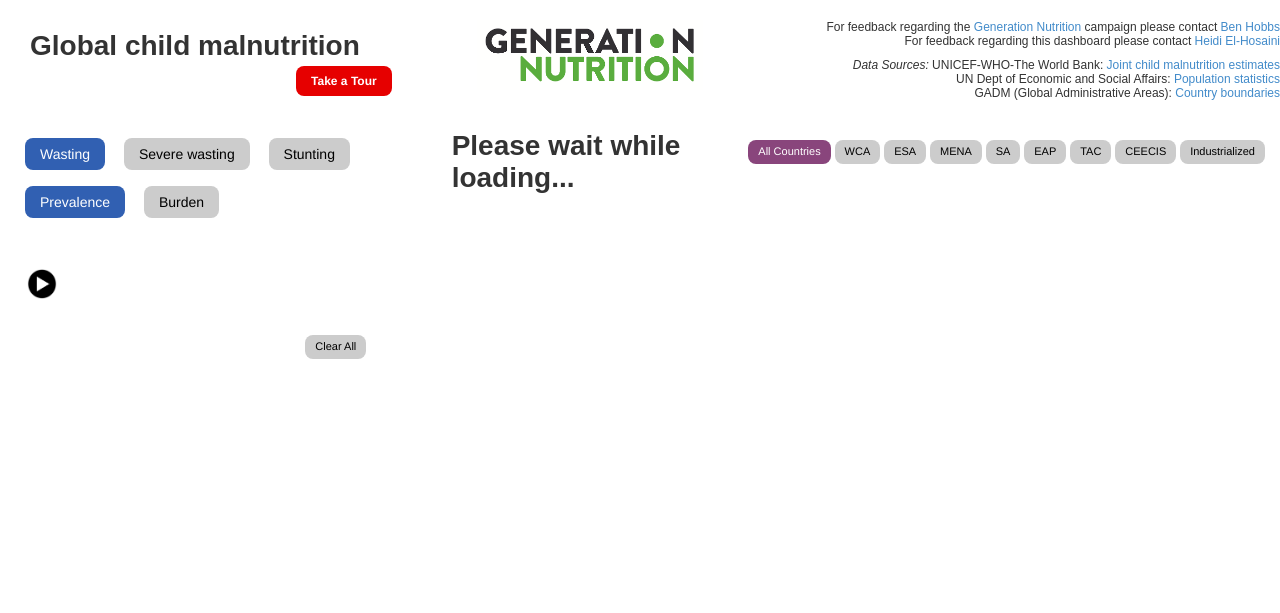
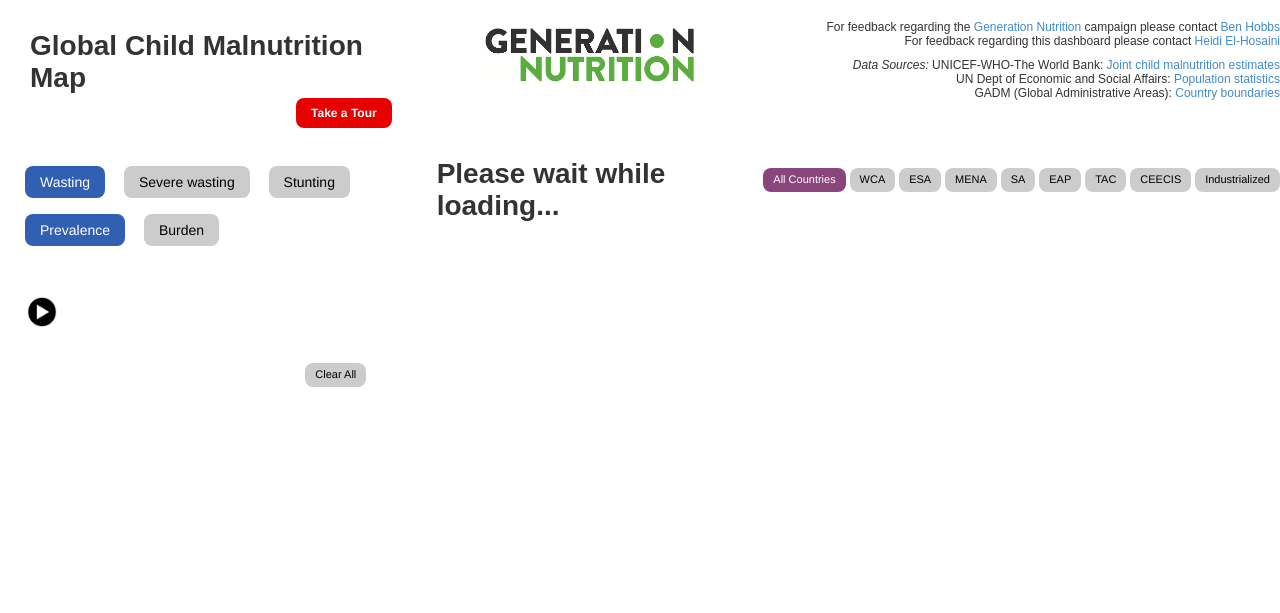
Before and after one commit to heidieh/Global_Child_Malnutrition, a plain HTML site: page index.html in a window 1280 px wide. Drawn offline with Linux system fonts and the light colour scheme; a script that the page names is missing.

Commit message:
Update index.html

```diff
--- a/index.html
+++ b/index.html
@@ -29,9 +29,6 @@
         <script src="js/crossfilter.v1.min.js" charset="utf-8"></script>
 		<!-- <script src="js/dc.js"></script> -->
 		<script src="js/intro.js"></script>
-        <!-- <script src="data/countries_subsid.js"></script> -->
-		<!-- <script src="data/countries_all.js"></script> -->
-		<!-- <script src="data/countries_all.json"></script> -->
 		<script src="data/data.js"></script>
 		<script src="data/reg_data.js"></script>
 <!--         <script type="text/javascript">
@@ -62,7 +59,7 @@
         <div id="container" class="fill">
             <div class="row">
                 <div class="col-md-4">
-                    <p class="title">Global child malnutrition</p>
+                    <p class="title">Global Child Malnutrition Map</p>
 					<button title="Tour the main features of this site" id="btnIntro" class="button btn <!-- btn-primary btn-sm -->">Take a Tour</button><br/>
                 </div>
 				<div class="col-md-3">
@@ -91,7 +88,7 @@
 
 					<div id = "timeline">
 						<button id="btnPlay" class="button play"></button>
-						<div id="slider-range-max" class="timeslider"> <!-- style="margin-left: 50px; margin-right: 10px; margin-top: 50px;"> -->
+						<div id="slider-range-max" class="timeslider">
 						</div>
 					</div>
 
@@ -121,17 +118,16 @@
 
                 </div>
 
+				<div class="col-md-8">
 				<div id="sticky-anchor"></div>
-                <div class="col-md-8" id="map-container">
-
-					<!-- <div class="row"> -->
-
+				<div id = "map-container">
+					<div class = "row">
 						<div class="col-md-4">
 							<h4 class="map_title" id="map_title"><p style="font-size:28px"><b>Please wait while loading...</b></p></h4>
 							<p class="map_subtitle" id="map_subtitle"></p>
 						</div>
 						<div class="col-md-8">
-							<div id="regionbuttons"> <!--  do we need class or id="unicef-reg" here? -->
+							<div id="regionbuttons">
 								<button title="All Countries" id="btnAll" class="btnAll button_sm reg_on" onclick="btn_reg_zoom('All');" href="#" data-zoom="2" data-position="0.0,0.0">All Countries</button>
 								<button title="West and Central Africa" id="btnWCA" class="btnWCA button_sm" onclick="btn_reg_zoom('WCA');" href="#" data-zoom="4" data-position="6.0,10.0">WCA</button>
 								<button title="Eastern and Southern Africa" id="btnESA" class="btnESA button_sm" onclick="btn_reg_zoom('ESA');" href="#" data-zoom="4" data-position="-8.0,32.0">ESA</button>
@@ -144,11 +140,17 @@
 
 							</div>
 						</div>
+					</div>
 
-					<!-- </div> -->
 
+					<!-- <div class="row" id="row-container"> -->
 					<div class="row">
+						<!-- <div id="sticky-anchor"></div>
+						<div id = "map-container">	 -->
 							<div id="map"></div>
+						<!-- </div>  -->
+					</div>
+
 				</div>
 
 				</div>
```
Lines whose indentation alone changed are shown as unchanged.
